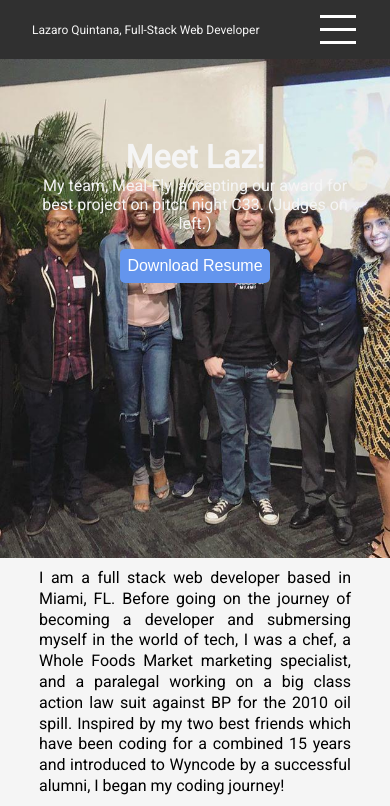
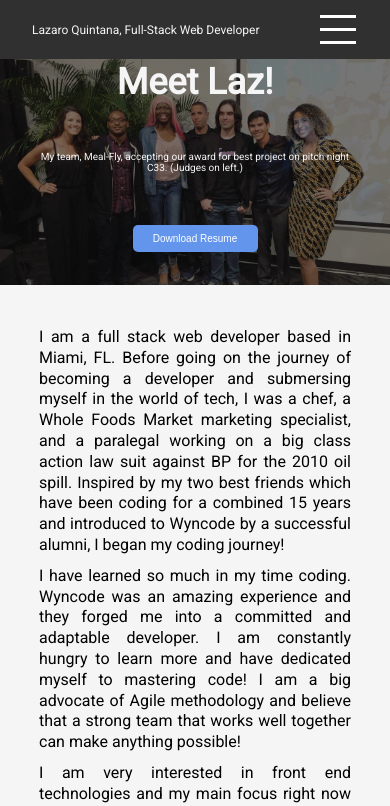
Before and after one commit to Limlight86/React-Portfolio, a React (Create React App) app: page /about in a window 390 px wide. Shown: the top 806 px of the page. Built offline with nearby package versions, Linux system fonts and the light colour scheme; no server answers.

Commit message:
about page stylings finished

```diff
--- a/src/components/Backdrop/Backdrop.js
+++ b/src/components/Backdrop/Backdrop.js
@@ -2,7 +2,7 @@ import React, { useContext } from "react";
 import styles from "./Backdrop.module.css";
 import { PortfolioContext } from "../../context/PortfolioContext";
 
-const Backdrop = () =>{
+const Backdrop = ({children}) =>{
   const {show, setShow} = useContext(PortfolioContext)
 
   const clicked = () => {
@@ -13,6 +13,7 @@ const Backdrop = () =>{
     show ?
     <div className={styles.backdrop} onClick={clicked} />
   : null
+
   )
 }
 
--- a/src/components/ResumeButton/ResumeButton.module.css
+++ b/src/components/ResumeButton/ResumeButton.module.css
@@ -8,6 +8,7 @@
   cursor: pointer;
   outline: none;
   transition: transform 0.3s;
+  padding: 0 12px;
 }
 
 .resumeButton:hover {
--- a/src/pages/About/About.js
+++ b/src/pages/About/About.js
@@ -3,17 +3,21 @@ import { Navigation, Footer } from "../../components/";
 import styles from "./About.module.css";
 import { ResumeButton, MyStory } from "../../components";
 
-
 const About = ({ match }) => (
   <div className={styles.about}>
     <Navigation currentPath={match.path} />
+
     <div className={styles.hero}>
-      <h1 className={styles.header}>Meet Laz!</h1>
-      <span className={styles.caption}>
-        My team, Meal-Fly, accepting our award for best project on pitch night
-        C33. (Judges on left.)
-      </span>
-      <ResumeButton />
+      <div className={styles.backdrop}>
+        <div className={styles.header}>
+          <h1> Meet Laz!</h1>
+          <span className={styles.caption}>
+            My team, Meal-Fly, accepting our award for best project on pitch
+            night C33. (Judges on left.)
+          </span>
+          <ResumeButton />
+        </div>
+      </div>
     </div>
 
     <MyStory />
--- a/src/pages/About/About.module.css
+++ b/src/pages/About/About.module.css
@@ -11,21 +11,35 @@
   background: url(../../assets/images/Meal-Fly-win.jpeg);
   background-repeat: no-repeat;
   background-size: cover;
-  background-position: center;
-  margin-top: 58px;
+  background-position: 0 40%;
+  margin: 58px 0 32px 0;
   height: 500px;
   color: whitesmoke;
   display: flex;
   flex-direction: column;
 }
 
+.backdrop {
+  background-color: rgba(0, 0, 0, 0.5);
+  height: 100%;
+  display: flex;
+  flex-direction: column;
+  justify-content: space-around;
+}
+
 .header {
-  padding-top: 80px;
-  margin: 0;
+  display: flex;
+  flex-direction: column;
+  height: 50%;
 }
-.about img {
-  width: 50%;
-  margin: 0 auto;
+
+.header h1 {
+  font-size: 72px;
+  margin: 16px auto;
+}
+
+.header span {
+  margin-bottom: 36px;
 }
 
 .about p {
@@ -49,6 +63,10 @@
     width: 75%;
     margin: 0 auto;
   }
+  .hero {
+    margin: 51px 0 32px 0;
+    height: 400px;
+  }
 }
 
 @media (max-width: 414px) {
@@ -56,15 +74,50 @@
     width: 90%;
     margin: 0 auto;
   }
+  .hero {
+    margin: 51px 0 32px 0;
+    height: 310px;
+  }
+  .header {
+    height: 90%;
+  }
+  .header h1 {
+    font-size: 48px;
+    margin-bottom: 48px;
+  }
+
+  .header span {
+    font-size: 10px;
+  }
+
   .about p {
     margin: 10px auto;
     width: 80%;
   }
   .about button {
-    width: 150px;
+    width: 125px;
     line-height: 2;
   }
+
+  .about a {
+    font-size: 10px;
+  }
+
   .caption {
     padding: 0 32px;
   }
 }
+
+@media (max-width: 414px) {
+  .hero {
+    margin: 45px 0 32px 0;
+    height: 240px;
+  }
+  .header {
+    height: 100%;
+  }
+
+  .header h1 {
+    font-size: 36px;
+  }
+}
```
